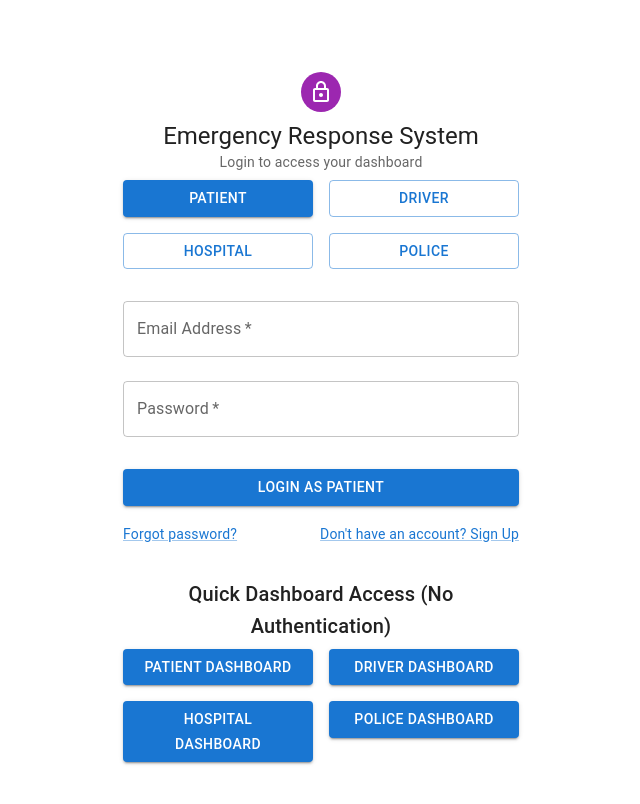
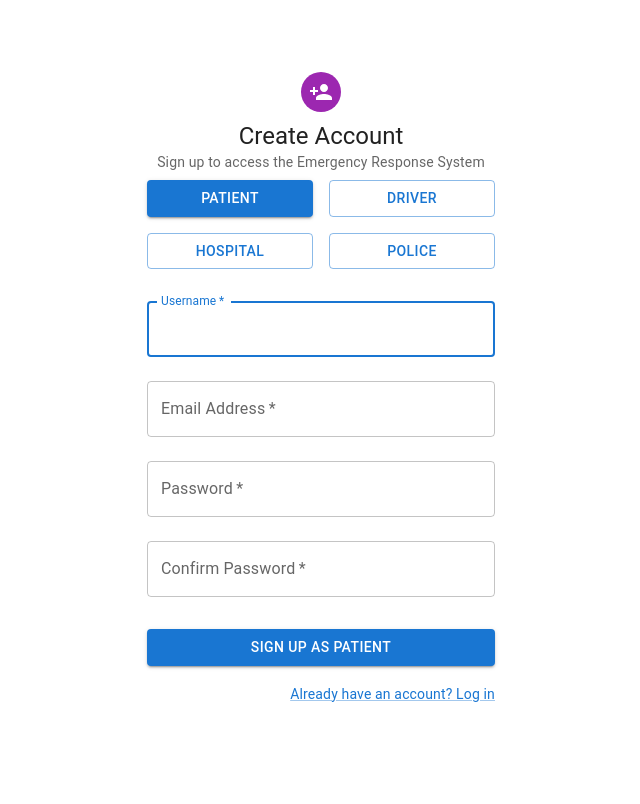
Before and after one commit to Jassi-Gill/healthHelp, a React (Create React App) app in the folder my-app/: page / in a window 1280 px wide. Both pictures are taken after a click on the link "Don't have an account? Sign Up". Shown: the top 804 px of the page, without its empty margins (319-959 px from the left). Built offline with nearby package versions, Linux system fonts and the light colour scheme.

Commit message:
signup page

```diff
--- a/my-app/src/LoginPage.js
+++ b/my-app/src/LoginPage.js
@@ -20,13 +20,14 @@ import HospitalDashboard from './hospitalDashboard';
 import PatientDashboard from './patientDashboard';
 import DriverDashboard from './driverDashboard';
 import PoliceDashboard from './policeDashboard';
+import SignupPage from './SignupPage'; // Import the new SignupPage component
 
 const LoginPage = () => {
   const [userType, setUserType] = useState('patient');
   const [email, setEmail] = useState('');
   const [password, setPassword] = useState('');
   const [error, setError] = useState('');
-  const [currentView, setCurrentView] = useState('login'); // 'login', 'patientDashboard', 'hospitalDashboard', etc.
+  const [currentView, setCurrentView] = useState('login'); // 'login', 'signup', 'patientDashboard', 'hospitalDashboard', etc.
 
   const handleSubmit = (e) => {
     e.preventDefault();
@@ -41,6 +42,8 @@ const LoginPage = () => {
 
   const renderDashboard = () => {
     switch (currentView) {
+      case 'signup':
+        return <SignupPage goToLogin={() => setCurrentView('login')} />;
       case 'patientDashboard':
         return <PatientDashboard goBack={() => setCurrentView('login')} />;
       case 'driverDashboard':
@@ -157,7 +160,7 @@ const LoginPage = () => {
               </Link>
             </Grid>
             <Grid item>
-              <Link href="#" variant="body2">
+              <Link href="#" variant="body2" onClick={() => setCurrentView('signup')}>
                 {"Don't have an account? Sign Up"}
               </Link>
             </Grid>
@@ -216,8 +219,8 @@ const LoginPage = () => {
     );
   };
 
-  // Determine if we're showing a dashboard or the login form
-  const isDashboardView = currentView !== 'login';
+  // Determine if we're showing a dashboard or the login/signup form
+  const isDashboardView = !['login', 'signup'].includes(currentView);
 
   return (
     <Container
--- /dev/null
+++ b/my-app/src/SignupPage.js
@@ -0,0 +1,184 @@
+import React, { useState } from 'react';
+import {
+    Avatar,
+    Box,
+    Button,
+    Container,
+    CssBaseline,
+    Grid,
+    Link,
+    TextField,
+    Typography,
+    Alert,
+    AlertTitle
+} from '@mui/material';
+import PersonAddIcon from '@mui/icons-material/PersonAdd';
+
+const SignupPage = ({ goToLogin }) => {
+    const [userType, setUserType] = useState('patient');
+    const [email, setEmail] = useState('');
+    const [username, setUsername] = useState('');
+    const [password, setPassword] = useState('');
+    const [confirmPassword, setConfirmPassword] = useState('');
+    const [error, setError] = useState('');
+
+    const handleSubmit = (e) => {
+        e.preventDefault();
+        setError(''); // Clear any previous errors
+
+        // Basic validation
+        if (password !== confirmPassword) {
+            setError('Passwords do not match');
+            return;
+        }
+
+        // Here you would typically integrate with your Django backend
+        console.log('Signup attempt:', { userType, email, username, password });
+
+        // Redirect to login after successful signup
+        // This is where you'd handle the API response
+        // If signup is successful, you can redirect to login
+        // goToLogin();
+    };
+
+    return (
+        <Container component="main" maxWidth="xs">
+            <CssBaseline />
+            <Box
+                sx={{
+                    marginTop: 8,
+                    display: 'flex',
+                    flexDirection: 'column',
+                    alignItems: 'center',
+                }}
+            >
+                <Avatar sx={{ m: 1, bgcolor: 'secondary.main' }}>
+                    <PersonAddIcon />
+                </Avatar>
+                <Typography component="h1" variant="h5">
+                    Create Account
+                </Typography>
+                <Typography variant="body2" color="textSecondary" align="center">
+                    Sign up to access the Emergency Response System
+                </Typography>
+                <Box component="form" onSubmit={handleSubmit} noValidate sx={{ mt: 1 }}>
+                    <Grid container spacing={2} mb={2}>
+                        <Grid item xs={6}>
+                            <Button
+                                fullWidth
+                                variant={userType === 'patient' ? 'contained' : 'outlined'}
+                                onClick={() => setUserType('patient')}
+                            >
+                                Patient
+                            </Button>
+                        </Grid>
+                        <Grid item xs={6}>
+                            <Button
+                                fullWidth
+                                variant={userType === 'driver' ? 'contained' : 'outlined'}
+                                onClick={() => setUserType('driver')}
+                            >
+                                Driver
+                            </Button>
+                        </Grid>
+                        <Grid item xs={6}>
+                            <Button
+                                fullWidth
+                                variant={userType === 'hospital' ? 'contained' : 'outlined'}
+                                onClick={() => setUserType('hospital')}
+                            >
+                                Hospital
+                            </Button>
+                        </Grid>
+                        <Grid item xs={6}>
+                            <Button
+                                fullWidth
+                                variant={userType === 'police' ? 'contained' : 'outlined'}
+                                onClick={() => setUserType('police')}
+                            >
+                                Police
+                            </Button>
+                        </Grid>
+                    </Grid>
+
+                    <TextField
+                        margin="normal"
+                        required
+                        fullWidth
+                        id="username"
+                        label="Username"
+                        name="username"
+                        autoComplete="username"
+                        autoFocus
+                        value={username}
+                        onChange={(e) => setUsername(e.target.value)}
+                    />
+
+                    <TextField
+                        margin="normal"
+                        required
+                        fullWidth
+                        id="email"
+                        label="Email Address"
+                        name="email"
+                        autoComplete="email"
+                        value={email}
+                        onChange={(e) => setEmail(e.target.value)}
+                    />
+
+                    <TextField
+                        margin="normal"
+                        required
+                        fullWidth
+                        name="password"
+                        label="Password"
+                        type="password"
+                        id="password"
+                        autoComplete="new-password"
+                        value={password}
+                        onChange={(e) => setPassword(e.target.value)}
+                    />
+
+                    <TextField
+                        margin="normal"
+                        required
+                        fullWidth
+                        name="confirmPassword"
+                        label="Confirm Password"
+                        type="password"
+                        id="confirmPassword"
+                        autoComplete="new-password"
+                        value={confirmPassword}
+                        onChange={(e) => setConfirmPassword(e.target.value)}
+                    />
+
+                    {error && (
+                        <Alert severity="error" sx={{ mt: 2 }}>
+                            <AlertTitle>Error</AlertTitle>
+                            {error}
+                        </Alert>
+                    )}
+
+                    <Button
+                        type="submit"
+                        fullWidth
+                        variant="contained"
+                        sx={{ mt: 3, mb: 2 }}
+                    >
+                        Sign Up as {userType.charAt(0).toUpperCase() + userType.slice(1)}
+                    </Button>
+
+                    <Grid container justifyContent="flex-end">
+                        <Grid item>
+                            <Link href="#" variant="body2" onClick={goToLogin}>
+                                Already have an account? Log in
+                            </Link>
+                        </Grid>
+                    </Grid>
+                </Box>
+            </Box>
+        </Container>
+    );
+};
+
+export default SignupPage;
```
Also changed, not shown: 1 other file (tests, documents, lock files or other folders).
